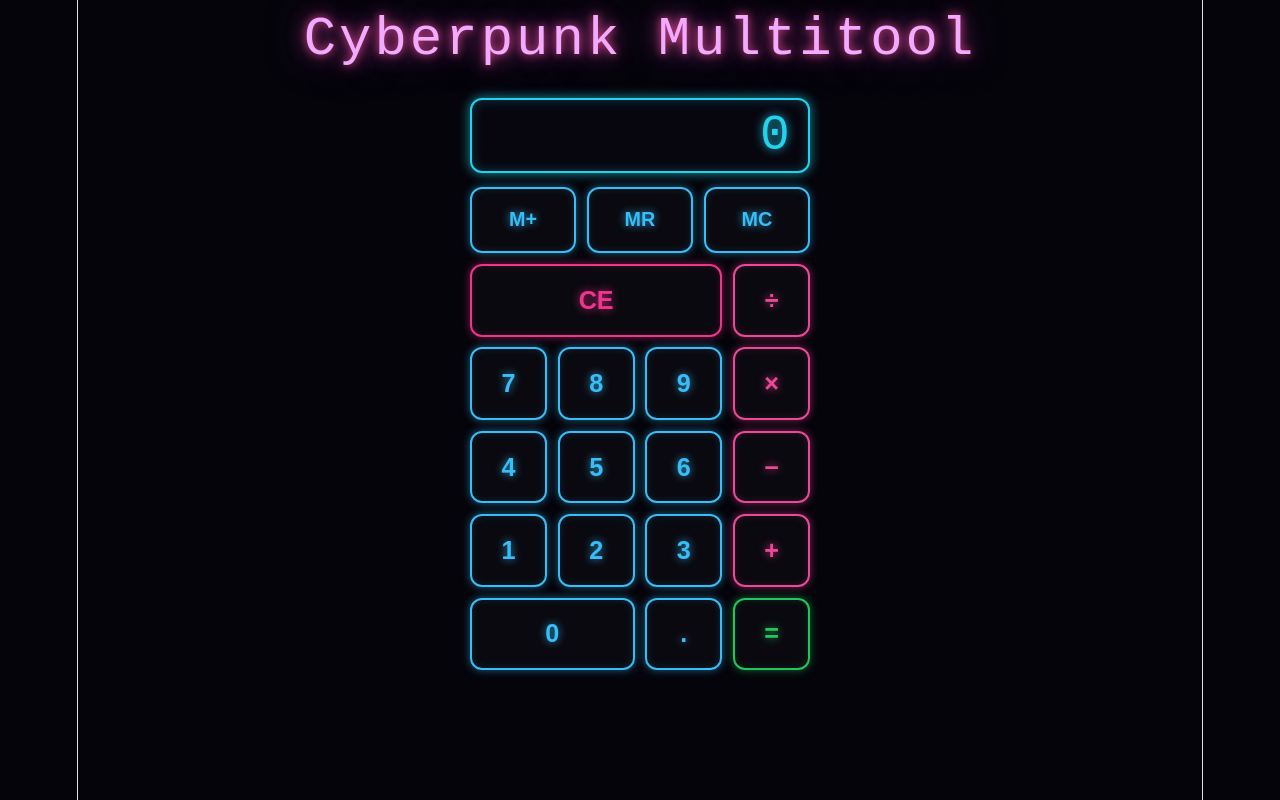
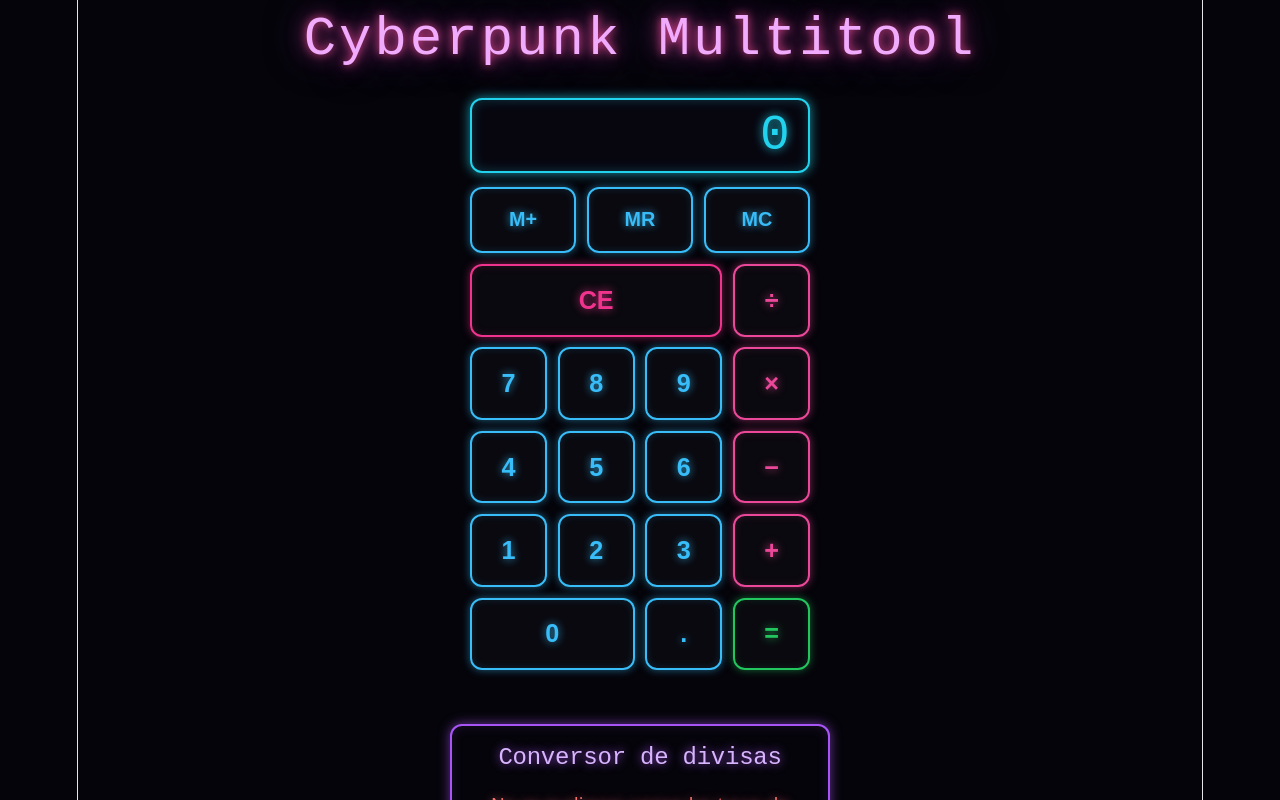
Before and after one commit to JuanIsidroMenendez/vue-multitool-2.0, a Vue app in the folder vue-multitool/: page / in a window 1280 px wide. Shown: the top 800 px of the page. Built offline with nearby package versions, Linux system fonts and the light colour scheme; no server answers.

Commit message:
feat: unify all functions

```diff
--- a/vue-multitool/src/App.vue
+++ b/vue-multitool/src/App.vue
@@ -1,8 +1,6 @@
 <script setup>
 import Calculator from './components/Calculator.vue'
-
-import { getCurrencyRates } from './services/currency.js'
-getCurrencyRates().then(rates => console.log(rates))
+import CurrencyConverter from './components/CurrencyConverter.vue'
 
 </script>
 
@@ -10,6 +8,7 @@ getCurrencyRates().then(rates => console.log(rates))
   <main>
     <h1>Cyberpunk Multitool</h1>
     <Calculator />
+    <CurrencyConverter />
   </main>
 </template>
 
```
